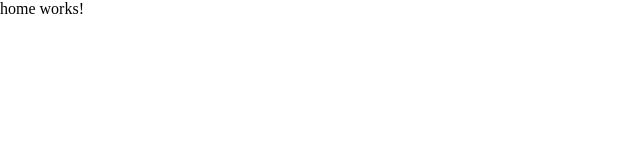
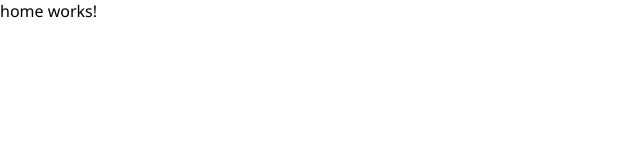
Before and after one commit to theMyntt/MyPortfolio, an Angular app: page /home in a window 1280 px wide. Shown: the top 160 px of the page, without its empty margins (0-640 px from the left). Built offline with nearby package versions, Linux system fonts and the light colour scheme.

Commit message:
style: font of page

```diff
--- a/src/styles.sass
+++ b/src/styles.sass
@@ -3,3 +3,8 @@
   margin: 0
   padding: 0
   box-sizing: border-box
+  font-family: 'Segoe UI', sans-serif
+
+h2
+  font-size: 30px
+  font-weight: 100
```
